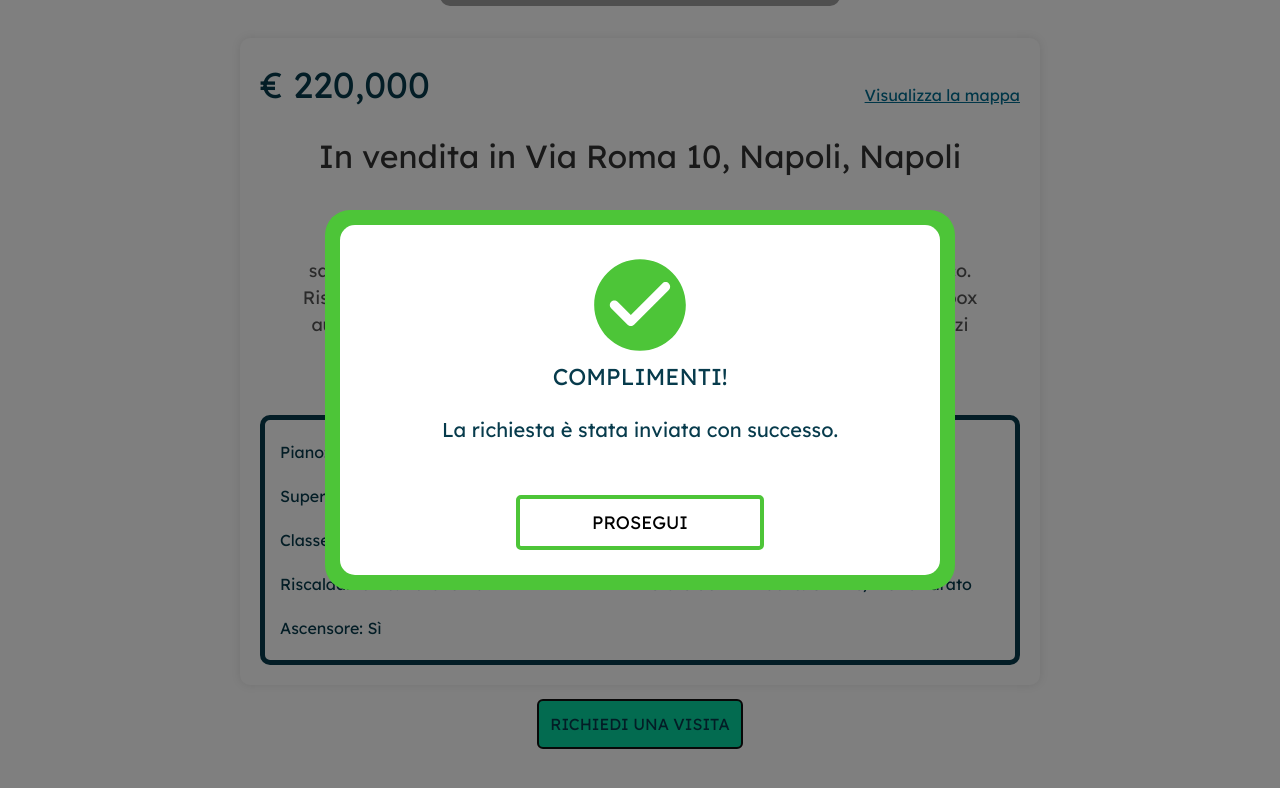
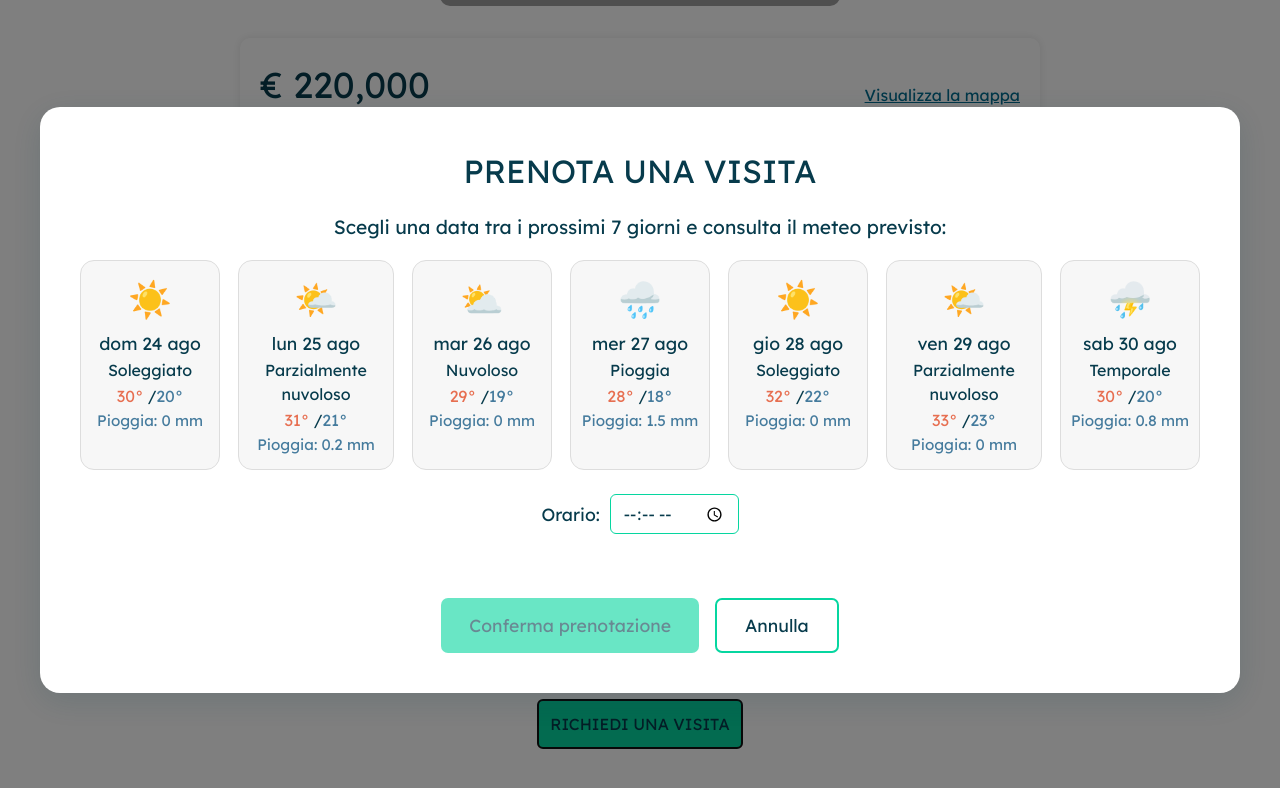
Before and after one commit to Alessia1903/DietiEstates2025, a React (Vite) app in the folder FrontEnd/react/: page /dettagli-immobile in a window 1280 px wide. Both pictures are taken after a click on the button "RICHIEDI UNA VISITA". Shown: the part 526-1314 px from the top of the page. Built offline with nearby package versions, Linux system fonts and the light colour scheme; grey boxes are pictures that could not be loaded.

Commit message:
modificato il metodo getWeatherForecast in modo da restituire solo le informazioni necessarie.
modificato il bottone RICHIEDI UNA VISITA affinchè mostri un menu dove visualizzare il meteo e scegliere data e orario della visita. (Creata componente PrenotaVisitaMeteo)

```diff
--- a/FrontEnd/react/src/DettagliImmobile/DettagliImmobile.jsx
+++ b/FrontEnd/react/src/DettagliImmobile/DettagliImmobile.jsx
@@ -1,6 +1,7 @@
 import React, { useEffect, useState } from "react";
 import { useNavigate } from "react-router-dom";
 import "./DettagliImmobile.css";
+import PrenotaVisitaMeteo from "../components/PrenotaVisitaMeteo/PrenotaVisitaMeteo";
 
 // MOCK per demo: in produzione recupera da sessionStorage o API
 const MOCK_ANNUNCIO = {
@@ -33,6 +34,7 @@ const DettagliImmobile = () => {
   const [imgIndex, setImgIndex] = useState(0);
   const [showSuccess, setShowSuccess] = useState(false);
   const [showMappa, setShowMappa] = useState(false);
+  const [showVisitMenu, setShowVisitMenu] = useState(false);
   const navigate = useNavigate();
 
   useEffect(() => {
@@ -199,9 +201,19 @@ const DettagliImmobile = () => {
       </div>
 
       {/* Bottone visita */}
-      <button className="visit-button mx-auto" onClick={() => setShowSuccess(true)}>
+      <button className="visit-button mx-auto" onClick={() => setShowVisitMenu(true)}>
         RICHIEDI UNA VISITA
       </button>
+
+      {/* Modale richiesta visita */}
+      <PrenotaVisitaMeteo
+        show={showVisitMenu}
+        onClose={() => setShowVisitMenu(false)}
+        onConfirm={() => {
+          setShowVisitMenu(false);
+          setShowSuccess(true);
+        }}
+      />
 
       {/* Modale successo */}
       {showSuccess && (
--- /dev/null
+++ b/FrontEnd/react/src/components/PrenotaVisitaMeteo/PrenotaVisitaMeteo.css
@@ -0,0 +1,176 @@
+.pvm-modal-outer {
+  position: fixed;
+  top: 0;
+  left: 0;
+  width: 100vw;
+  height: 100vh;
+  background: rgba(0,0,0,0.5);
+  display: flex;
+  justify-content: center;
+  align-items: center;
+  z-index: 1000;
+}
+
+.pvm-modal-inner {
+  width: 1200px;
+  max-width: 98vw;
+  background: #fff;
+  padding: 40px;
+  border-radius: 20px;
+  box-shadow: 0 8px 32px rgba(7,59,76,0.15);
+  display: flex;
+  flex-direction: column;
+  align-items: center;
+}
+
+.pvm-title {
+  color: #073B4C;
+  font-weight: bold;
+  font-size: 2rem;
+  margin-bottom: 18px;
+  text-align: center;
+}
+
+.pvm-desc {
+  font-size: 1.2rem;
+  margin-bottom: 18px;
+  text-align: center;
+}
+
+.pvm-meteo-row {
+  display: flex;
+  gap: 18px;
+  margin-bottom: 24px;
+  width: 100%;
+  justify-content: center;
+}
+
+.pvm-meteo-day {
+  background: #f7f7f7;
+  border: 1px solid #ddd;
+  border-radius: 14px;
+  min-width: 140px;
+  padding: 12px 8px;
+  text-align: center;
+  cursor: pointer;
+  transition: all 0.2s;
+  box-shadow: none;
+  font-size: 1rem;
+}
+
+.pvm-meteo-day.pvm-selected {
+  background: #06D6A0;
+  border: 2px solid #073B4C;
+  box-shadow: 0 2px 8px #06D6A033;
+}
+
+.pvm-meteo-icon {
+  font-size: 2.2rem;
+  margin-bottom: 4px;
+}
+
+.pvm-meteo-date {
+  font-weight: bold;
+  font-size: 1.1rem;
+}
+
+.pvm-meteo-text {
+  font-size: 1rem;
+  margin: 2px 0;
+}
+
+.pvm-meteo-temp {
+  font-size: 1rem;
+  margin-top: 2px;
+}
+
+.pvm-max {
+  color: #E76F51;
+}
+
+.pvm-min {
+  color: #457B9D;
+}
+
+.pvm-meteo-rain {
+  font-size: 0.95rem;
+  color: #457B9D;
+  margin-top: 2px;
+}
+
+.pvm-time-row {
+  margin-bottom: 24px;
+  display: flex;
+  align-items: center;
+  gap: 10px;
+}
+
+.pvm-label {
+  font-weight: bold;
+  color: #073B4C;
+  font-size: 1.1rem;
+}
+
+.pvm-time-input {
+  padding: 6px 12px;
+  border-radius: 6px;
+  border: 1px solid #06D6A0;
+  font-size: 1rem;
+}
+
+.pvm-buttons {
+  display: flex;
+  gap: 16px;
+  margin-top: 10px;
+  width: 100%;
+  justify-content: center;
+}
+
+.pvm-confirm {
+  background: #06D6A0;
+  color: #073B4C;
+  font-weight: bold;
+  border: none;
+  border-radius: 7px;
+  padding: 12px 28px;
+  font-size: 1.1rem;
+  cursor: pointer;
+  opacity: 1;
+  transition: background 0.2s;
+}
+
+.pvm-confirm:disabled {
+  opacity: 0.6;
+  cursor: not-allowed;
+}
+
+.pvm-cancel {
+  background: #fff;
+  color: #073B4C;
+  border: 2px solid #06D6A0;
+  border-radius: 7px;
+  padding: 12px 28px;
+  font-size: 1.1rem;
+  cursor: pointer;
+  font-weight: bold;
+  transition: background 0.2s;
+}
+
+.pvm-cancel:hover {
+  background: #06D6A0;
+  color: #fff;
+}
+
+@media (max-width: 1200px) {
+  .pvm-modal-inner {
+    width: 98vw;
+    padding: 18px;
+  }
+  .pvm-meteo-row {
+    gap: 10px;
+  }
+  .pvm-meteo-day {
+    min-width: 90px;
+    padding: 10px 6px;
+  }
+}
--- /dev/null
+++ b/FrontEnd/react/src/components/PrenotaVisitaMeteo/PrenotaVisitaMeteo.jsx
@@ -0,0 +1,96 @@
+import React, { useState } from "react";
+import "./PrenotaVisitaMeteo.css";
+
+const PrenotaVisitaMeteo = ({
+  show,
+  onClose,
+  onConfirm
+}) => {
+  const [selectedDateIdx, setSelectedDateIdx] = useState(null);
+  const [selectedTime, setSelectedTime] = useState("");
+
+  // Mock meteo come backend
+  const today = new Date();
+  const daily = {
+    time: Array.from({ length: 7 }).map((_, i) => {
+      const d = new Date(today);
+      d.setDate(today.getDate() + i);
+      return d.toISOString().slice(0, 10);
+    }),
+    temperature_2m_max: [30, 31, 29, 28, 32, 33, 30],
+    temperature_2m_min: [20, 21, 19, 18, 22, 23, 20],
+    precipitation_sum: [0, 0.2, 0, 1.5, 0, 0, 0.8],
+    weathercode: [1, 2, 3, 61, 1, 2, 95]
+  };
+  const weatherDesc = {
+    1: { icon: "☀️", text: "Soleggiato" },
+    2: { icon: "🌤️", text: "Parzialmente nuvoloso" },
+    3: { icon: "⛅", text: "Nuvoloso" },
+    61: { icon: "🌧️", text: "Pioggia" },
+    95: { icon: "⛈️", text: "Temporale" }
+  };
+
+  if (!show) return null;
+
+  const handleConfirm = () => {
+    onConfirm();
+    setSelectedDateIdx(null);
+    setSelectedTime("");
+  };
+
+  return (
+    <div className="pvm-modal-outer">
+      <div className="pvm-modal-inner">
+        <h2 className="pvm-title">Prenota una visita</h2>
+        <p className="pvm-desc">Scegli una data tra i prossimi 7 giorni e consulta il meteo previsto:</p>
+        <div className="pvm-meteo-row">
+          {daily.time.map((date, idx) => (
+            <div
+              key={date}
+              className={`pvm-meteo-day${selectedDateIdx === idx ? " pvm-selected" : ""}`}
+              onClick={() => setSelectedDateIdx(idx)}
+            >
+              <div className="pvm-meteo-icon">{weatherDesc[daily.weathercode[idx]].icon}</div>
+              <div className="pvm-meteo-date">{new Date(date).toLocaleDateString("it-IT", { weekday: "short", day: "numeric", month: "short" })}</div>
+              <div className="pvm-meteo-text">{weatherDesc[daily.weathercode[idx]].text}</div>
+              <div className="pvm-meteo-temp">
+                <span className="pvm-max">{daily.temperature_2m_max[idx]}°</span> /
+                <span className="pvm-min">{daily.temperature_2m_min[idx]}°</span>
+              </div>
+              <div className="pvm-meteo-rain">
+                Pioggia: {daily.precipitation_sum[idx]} mm
+              </div>
+            </div>
+          ))}
+        </div>
+        <div className="pvm-time-row">
+          <label htmlFor="visit-time" className="pvm-label">Orario:</label>
+          <input
+            id="visit-time"
+            type="time"
+            value={selectedTime}
+            onChange={e => setSelectedTime(e.target.value)}
+            className="pvm-time-input"
+          />
+        </div>
+        <div className="pvm-buttons">
+          <button
+            className="pvm-confirm"
+            disabled={selectedDateIdx === null || !selectedTime}
+            onClick={handleConfirm}
+          >
+            Conferma prenotazione
+          </button>
+          <button
+            className="pvm-cancel"
+            onClick={onClose}
+          >
+            Annulla
+          </button>
+        </div>
+      </div>
+    </div>
+  );
+};
+
+export default PrenotaVisitaMeteo;
```
Also changed, not shown: 1 other file (tests, documents, lock files or other folders).
